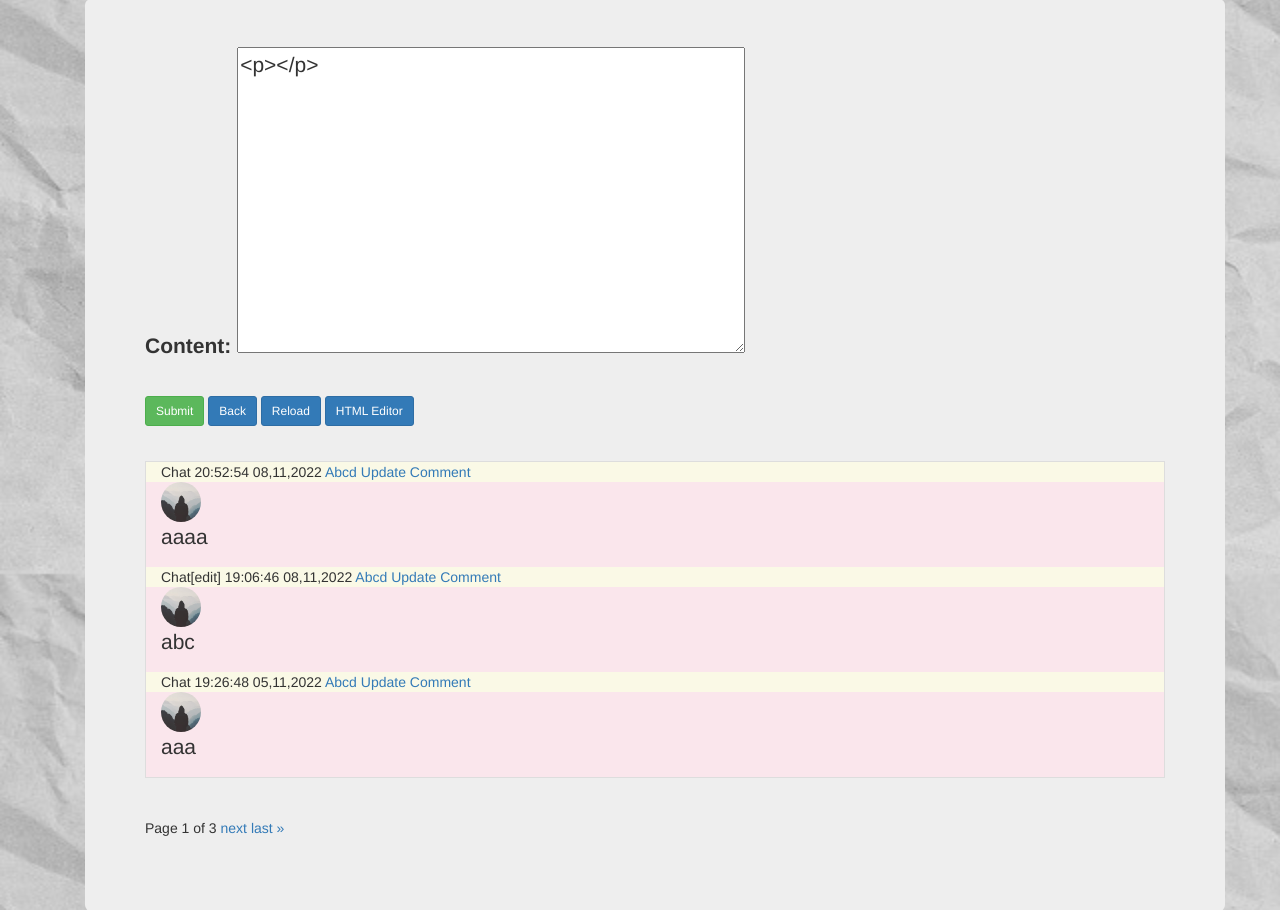
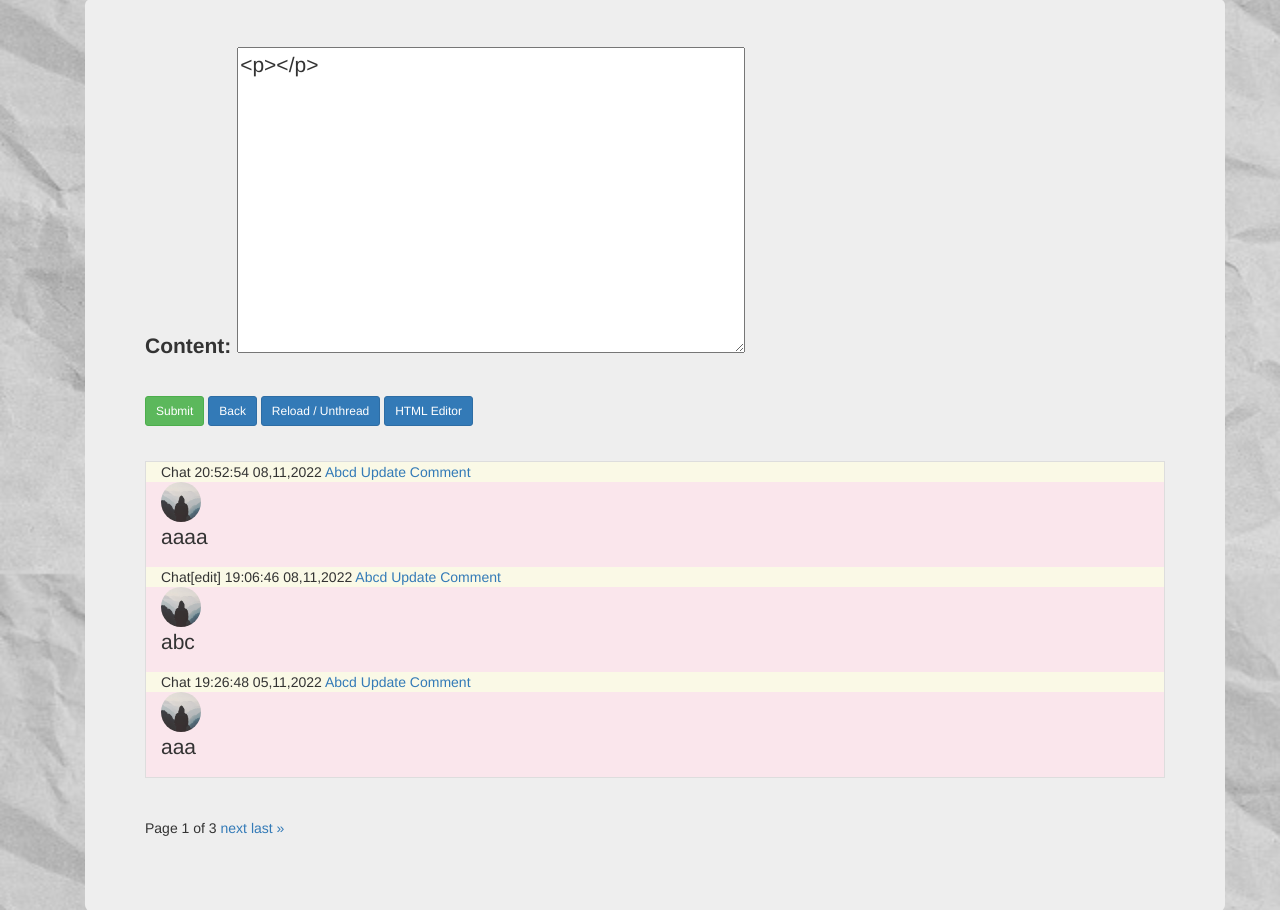
Before and after one commit to hann1010/simplechat_test, a Django app: page /chat/chat-view/ in a window 1280 px wide. Shown: the part 226-1136 px from the top of the page. Run offline with Django 3.2, Linux system fonts and the light colour scheme; a user stored in the database is signed in; data comes from the database, SQL or seed files in the repository; some libraries are stand-ins or nearby versions.

Commit message:
fix thread

```diff
--- a/chat/templates/chat/chat_view.html
+++ b/chat/templates/chat/chat_view.html
@@ -146,7 +146,7 @@
 			<div class="form-group">
 				<button class="btn btn-success btn-sm mt-1 mb-1" type="submit">Submit</button>
 				<a class="btn btn-primary btn-sm mt-1 mb-1" href="javascript:history.go(-1)">Back</a>
-				<a class="btn btn-primary btn-sm mt-1 mb-1" onclick="jsonChat(1)">Reload</a>
+				<a class="btn btn-primary btn-sm mt-1 mb-1" onclick="thread_Id=0; jsonChat(1)">Reload / Unthread</a>
 				<a class="btn btn-primary btn-sm mt-1 mb-1" href="{% url 'chat-new' %}">HTML Editor</a>
 			</div>
 		</form>
```
